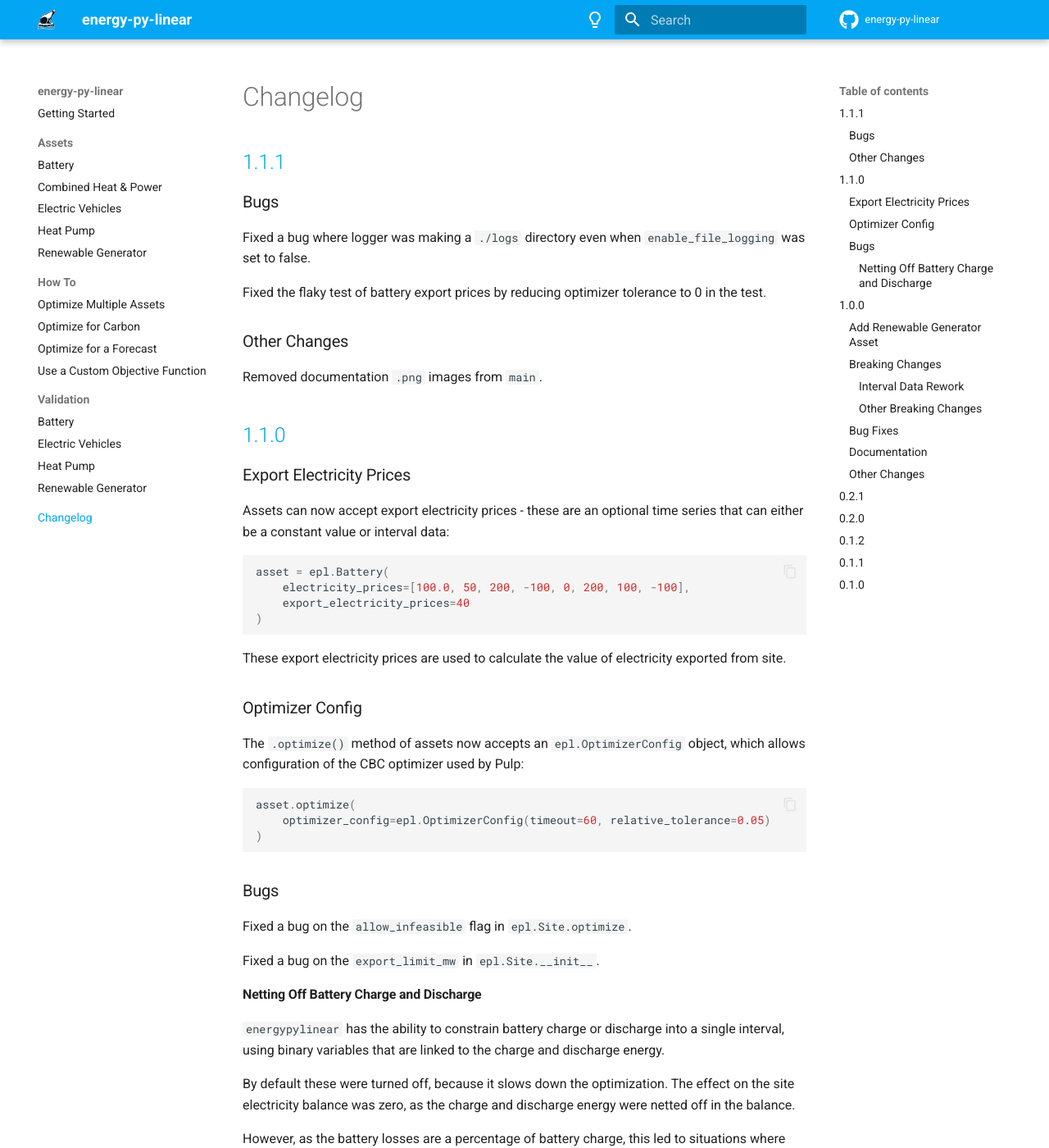
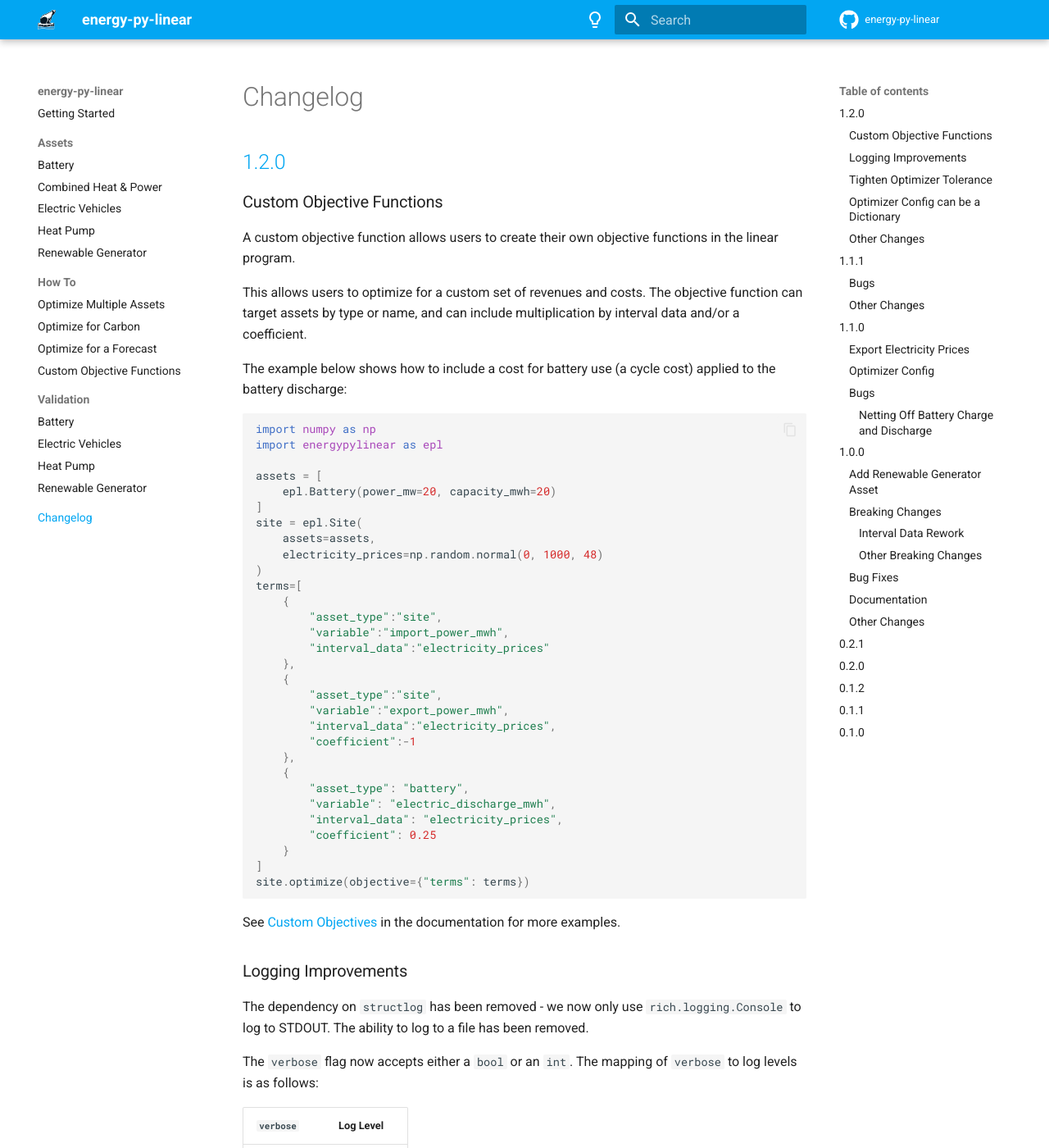
Before and after one commit to ADGEfficiency/energy-py-linear, an MkDocs documentation site: the page built from docs/docs/changelog.md, in a window 1280 px wide and 1400 px high. Shown: the whole window at 82% size. Built offline with MkDocs 1.6.1 and Material for MkDocs 9.7.7, drawn with Linux system fonts in a browser that asks for light colours; comment, search, counter and statistics services are not loaded; the version menu is left out; some of the changed text lies outside the part shown.

Commit message:
Bump version to 1.2.0 (#61)
* chore: update version

* docs: small docs improvements

* docs: changelog update

* docs: changelog for 1.2.0

* fix: update custom objective doc name in tests

* docs: changelog fun

````diff
--- a/docs/docs/changelog.md
+++ b/docs/docs/changelog.md
@@ -1,6 +1,101 @@
 # Changelog
 
-## [1.1.1](https://github.com/ADGEfficiency/energy-py-linear/releases/tag/v1.1.0)
+## [1.2.0](https://github.com/ADGEfficiency/energy-py-linear/releases/tag/v1.2.0)
+
+### Custom Objective Functions
+
+A custom objective function allows users to create their own objective functions in the linear program.
+
+This allows users to optimize for a custom set of revenues and costs. The objective function can target assets by type or name, and can include multiplication by interval data and/or a coefficient.
+
+The example below shows how to include a cost for battery use (a cycle cost) applied to the battery discharge:
+
+```python
+import numpy as np
+import energypylinear as epl
+
+assets = [
+    epl.Battery(power_mw=20, capacity_mwh=20)
+]
+site = epl.Site(
+    assets=assets,
+    electricity_prices=np.random.normal(0, 1000, 48)
+)
+terms=[
+    {
+        "asset_type":"site",
+        "variable":"import_power_mwh",
+        "interval_data":"electricity_prices"
+    },
+    {
+        "asset_type":"site",
+        "variable":"export_power_mwh",
+        "interval_data":"electricity_prices",
+        "coefficient":-1
+    },
+    {
+        "asset_type": "battery",
+        "variable": "electric_discharge_mwh",
+        "interval_data": "electricity_prices",
+        "coefficient": 0.25
+    }
+]
+site.optimize(objective={"terms": terms})
+```
+
+See [Custom Objectives](https://energypylinear.adgefficiency.com/latest/how-to/custom-objectives/) in the documentation for more examples.
+
+### Logging Improvements
+
+The dependency on `structlog` has been removed - we now only use `rich.logging.Console` to log to STDOUT. The ability to log to a file has been removed.
+
+The `verbose` flag now accepts either a `bool` or an `int`. The mapping of `verbose` to log levels is as follows:
+
+| `verbose` | Log Level |
+|-----------|-----------|
+| True      | INFO      |
+| False     | ERROR     |
+| 1         | DEBUG     |
+| 2         | INFO      |
+| 3         | WARNING   |
+| 4         | ERROR     |
+
+```python
+import energypylinear as epl
+asset = epl.Battery(electricity_prices=[10, -50, 200, -50, 200])
+simulation = asset.optimize(verbose=2)
+```
+
+```
+INFO     assets.site.optimize: cfg=<SiteConfig name=site, freq_mins=60,
+         import_limit_mw=10000.0, export_limit_mw=10000.0>
+INFO     assets.site.optimize: cfg=<SiteConfig name=site, freq_mins=60,
+         import_limit_mw=10000.0, export_limit_mw=10000.0>
+INFO     assets.site.optimize: assets=['battery', 'spill']
+INFO     assets.site.optimize: assets=['battery', 'spill']
+INFO     optimizer.solve: status='Optimal'
+INFO     optimizer.solve: status='Optimal'
+```
+
+### Tighten Optimizer Tolerance
+
+The default relative tolerance of the CBC optimizer has been reduced to `0.0`.
+
+### Optimizer Config can be a Dictionary
+
+It's now possible to use a dictionary in place of the `epl.OptimizerConfig` object:
+
+```python
+asset.optimize(optimizer_config={"timeout": 2, "relative_tolerance": 0.1})
+```
+
+### Other Changes
+
+We have upgraded Poetry to 1.7.0 and Mypy to 1.7.0.
+
+Plausible analytics added to the documentation.
+
+## [1.1.1](https://github.com/ADGEfficiency/energy-py-linear/releases/tag/v1.1.1)
 
 ### Bugs
 
--- a/docs/mkdocs.yml
+++ b/docs/mkdocs.yml
@@ -63,7 +63,7 @@ nav:
       - Optimize Multiple Assets: how-to/dispatch-site.md
       - Optimize for Carbon: how-to/price-carbon.md
       - Optimize for a Forecast: how-to/dispatch-forecast.md
-      - Use a Custom Objective Function: how-to/custom-objective.md
+      - Custom Objective Functions: how-to/custom-objectives.md
   - Validation:
       - Battery: validation/battery.md
       # - Combined Heat & Power: validation/chp.md
--- a/pyproject.toml
+++ b/pyproject.toml
@@ -1,6 +1,6 @@
 [tool.poetry]
 name = "energypylinear"
-version = "1.1.1"
+version = "1.2.0"
 description = "Optimizing energy assets with mixed-integer linear programming."
 authors = ["Adam Green <adam.green@adgefficiency.com>"]
 license = "MIT"
````
Also changed, not shown: docs/docs/how-to/custom-objectives.md (renamed from docs/docs/how-to/custom-objective.md, +13 -17 lines), 1 other file.
